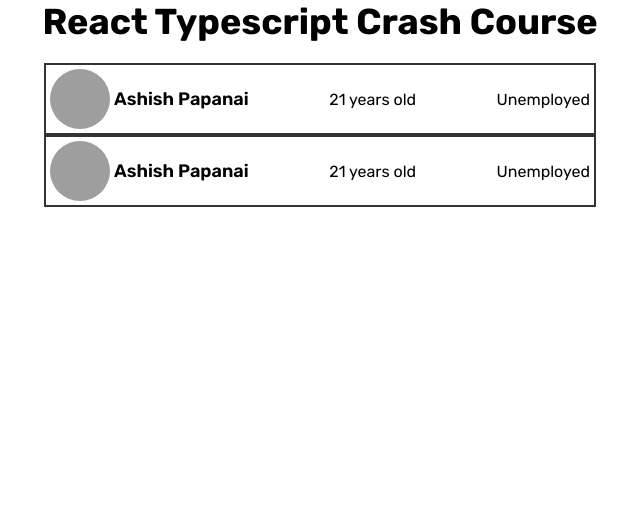
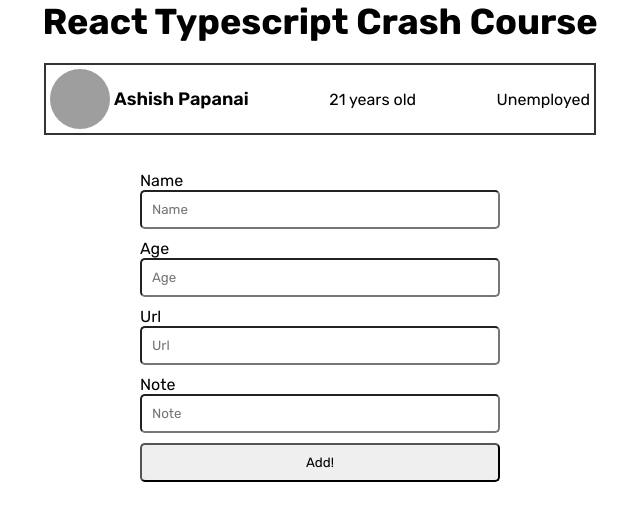
Before and after one commit to anshuman9999/react-ts, a React (Create React App) app: page / in a window 1280 px wide. Shown: the top 520 px of the page, without its empty margins (320-960 px from the left). Built offline with nearby package versions, Linux system fonts and the light colour scheme; grey boxes are pictures that could not be loaded.

Commit message:
use form hook

```diff
--- a/src/App.tsx
+++ b/src/App.tsx
@@ -1,4 +1,5 @@
 import { useState } from "react";
+import Add from "./components/Add";
 import List from "./components/List";
 
 interface AppState {
@@ -13,18 +14,13 @@ const App = () => {
       url: "https://avatars.githubusercontent.com/u/52123364?v=4",
       note: "Unemployed",
     },
-    {
-      name: "Ashish Papanai",
-      age: 21,
-      url: "https://avatars.githubusercontent.com/u/52123364?v=4",
-      note: "Unemployed",
-    },
   ]);
   return (
     <div className="App">
       <div className="container">
         <h1 className="container-heading">React Typescript Crash Course</h1>
         <List people={people} />
+        <Add />
       </div>
     </div>
   );
--- /dev/null
+++ b/src/components/Add.tsx
@@ -0,0 +1,78 @@
+import useForm from "../hooks/useForm";
+
+interface FormValues {
+  name: string;
+  age: string;
+  url: string;
+  note?: string;
+}
+
+const Add = () => {
+  const [values, setValues] = useForm<FormValues>({
+    name: "",
+    age: "",
+    url: "",
+    note: "",
+  });
+
+  return (
+    <div className="form-container">
+      <form
+        className="form-wrapper"
+        onSubmit={(e) => {
+          e.preventDefault();
+          console.log({
+            name: values.name,
+            age: values.age,
+            url: values.url,
+            note: values?.note,
+          });
+        }}
+      >
+        <div className="form-item">
+          <label htmlFor="name">Name</label>
+          <input
+            name="name"
+            placeholder="Name"
+            onChange={setValues}
+            value={values.name}
+          />
+        </div>
+        <div className="form-item">
+          <label htmlFor="Age">Age</label>
+          <input
+            name="age"
+            placeholder="Age"
+            type={"number"}
+            onChange={setValues}
+            value={values.age}
+          />
+        </div>
+        <div className="form-item">
+          <label htmlFor="Url">Url</label>
+          <input
+            name="url"
+            placeholder="Url"
+            onChange={setValues}
+            value={values.url}
+          />
+        </div>
+        <div className="form-item">
+          <label htmlFor="Note">Note</label>
+          <input
+            name="note"
+            placeholder="Note"
+            onChange={setValues}
+            value={values.note}
+          />
+        </div>
+
+        <button className="form-btn" type="submit">
+          Add!
+        </button>
+      </form>
+    </div>
+  );
+};
+
+export default Add;
--- /dev/null
+++ b/src/hooks/useForm.ts
@@ -0,0 +1,18 @@
+import React, { useState } from "react";
+
+const useForm = <T>(
+  initialValues: T
+): [T, (e: React.ChangeEvent<HTMLInputElement>) => void] => {
+  const [values, setValues] = useState(initialValues);
+
+  const valuesSetter = (e: React.ChangeEvent<HTMLInputElement>): void => {
+    setValues({
+      ...values,
+      [e.target.name]: e.target.value,
+    });
+  };
+
+  return [values, valuesSetter];
+};
+
+export default useForm;
--- a/src/index.css
+++ b/src/index.css
@@ -10,6 +10,11 @@ body,
 .App {
   width: 100%;
   height: 100%;
+}
+
+input {
+  padding: 10px;
+  border-radius: 5px;
 }
 
 .container {
@@ -59,3 +64,26 @@ body,
   object-fit: cover;
   border-radius: 50%;
 }
+
+.form-container {
+  width: 40%;
+  padding: 16px;
+}
+
+.form-wrapper {
+  display: flex;
+  flex-direction: column;
+  gap: 10px;
+}
+
+.form-item {
+  display: flex;
+  flex-direction: column;
+}
+
+.form-btn {
+  width: 100%;
+  padding: 10px;
+  cursor: pointer;
+  border-radius: 5px;
+}
```
